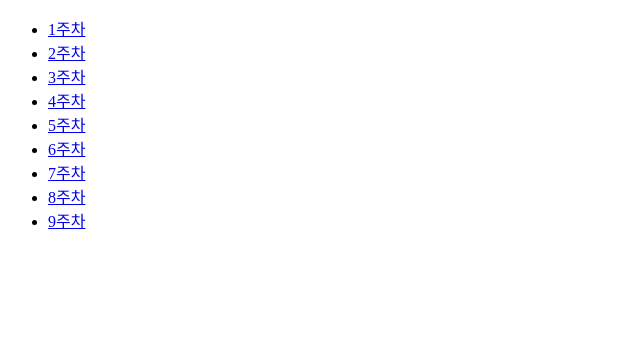
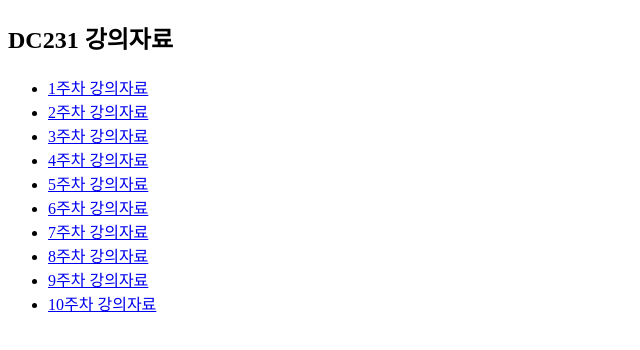
Before and after one commit to EunYenim/SMU_DC_2023, a plain HTML site: page index.html in a window 1280 px wide. Shown: the whole page, without its empty margins (0-640 px from the left). Drawn offline with Linux system fonts and the light colour scheme.

Commit message:
리스트,자동완성

```diff
--- a/index.html
+++ b/index.html
@@ -7,16 +7,20 @@
     <title>SMU Digital Computing 2023</title>
   </head>
   <body>
+    <h2>DC231 강의자료</h2>
     <ul>
-      <li><a href="W1/index.html">1주차</a></li>
-      <li><a href="W2/index.html">2주차</a></li>
-      <li><a href="W3/index.html">3주차</a></li>
-      <li><a href="W4/index.html">4주차</a></li>
-      <li><a href="W5/index.html">5주차</a></li>
-      <li><a href="W6/index.html">6주차</a></li>
-      <li><a href="W7/index.html">7주차</a></li>
-      <li><a href="W8/index.html">8주차</a></li>
-      <li><a href="W9/index.html">9주차</a></li>
+      <li><a href="w1/index.html">1주차 강의자료</a></li>
+      <li><a href="w2/index.html">2주차 강의자료</a></li>
+      <li><a href="w3/index.html">3주차 강의자료</a></li>
+      <li><a href="w4/index.html">4주차 강의자료</a></li>
+      <li><a href="w5/index.html">5주차 강의자료</a></li>
+      <li><a href="w6/index.html">6주차 강의자료</a></li>
+      <li><a href="w7/index.html">7주차 강의자료</a></li>
+      <li><a href="w8/index.html">8주차 강의자료</a></li>
+      <li><a href="w9/index.html">9주차 강의자료</a></li>
+      <li><a href="w10/index.html">10주차 강의자료</a></li>
+      <!--자동완성 기능 (li>a[href="w$/index.html"]>{$$1주차 강의자료})*10-->
+      <!-- <../ >는 나가는 기능-->
     </ul>
   </body>
 </html>
```
Also changed, not shown: W1/index.html (+1 -0 lines).
